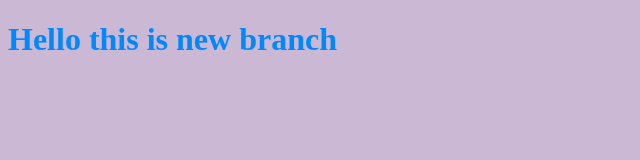
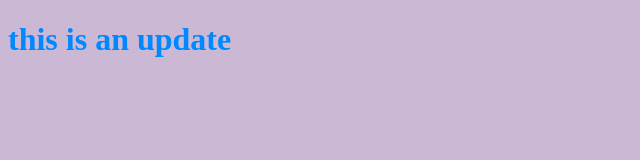
Before and after one commit to Mazen024/webProject, a plain HTML site: page index.html in a window 1280 px wide. Shown: the whole page, without its empty margins (0-640 px from the left). Drawn offline with Linux system fonts and the light colour scheme.

Commit message:
edit the html file

```diff
--- a/index.html
+++ b/index.html
@@ -7,7 +7,7 @@
     <link rel="stylesheet" href="app.css">
 </head>
 <body>
-    <h1> Hello this is new branch </h1>
+    <h1> this is an update </h1>
     <script src="app.js"></script>
 </body>
 </html>
```
